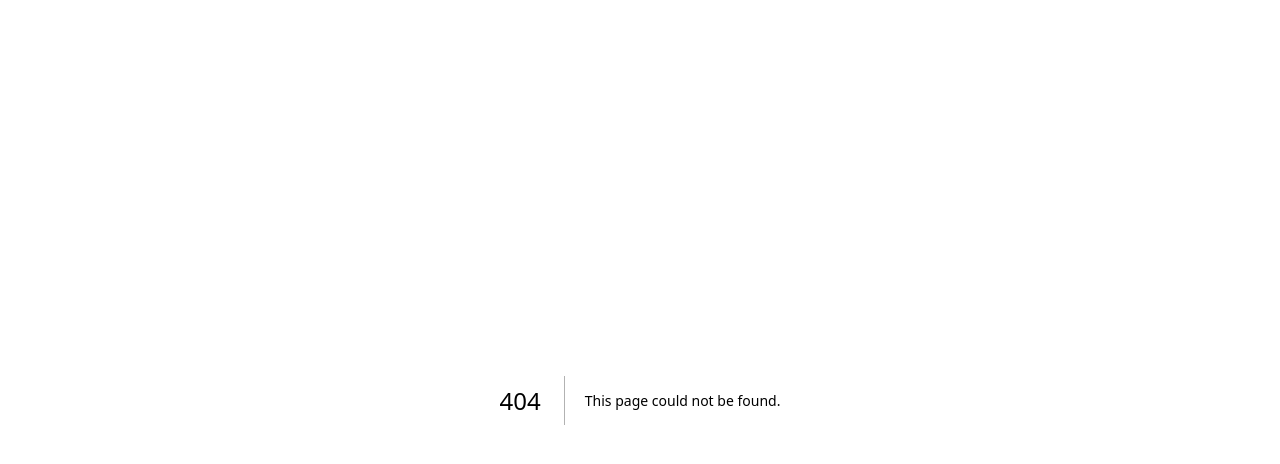
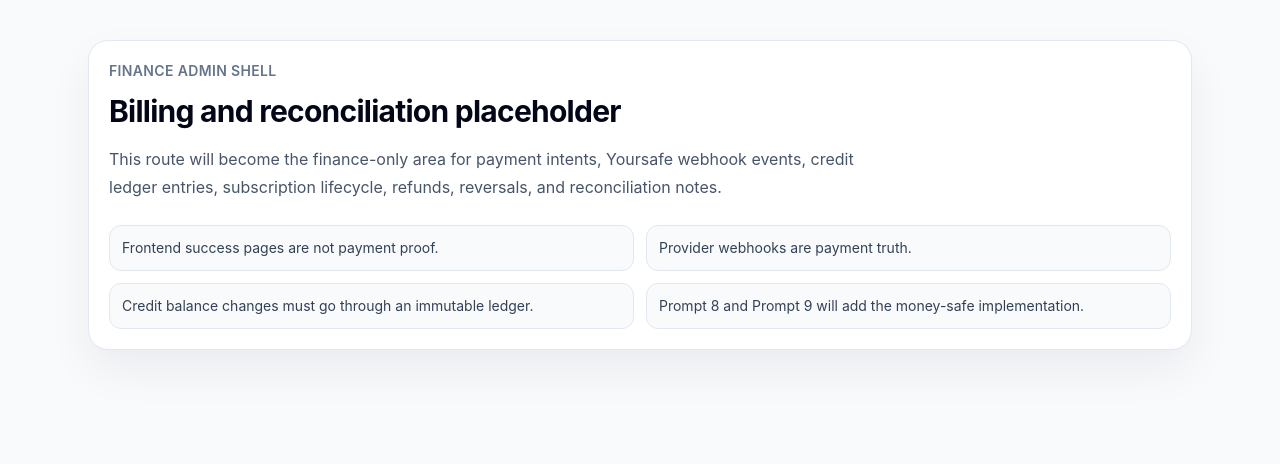
Before and after one commit to besfeng23/Matchy, a Next.js app in the folder apps/web/: page /admin/finance in a window 1280 px wide. Before the commit this address had no page. Shown: the top 464 px of the page. Built offline with nearby package versions, Linux system fonts and the light colour scheme.

Commit message:
feat: add finance admin shell

```diff
--- /dev/null
+++ b/apps/web/src/app/admin/finance/page.tsx
@@ -0,0 +1,19 @@
+import { ShellCard } from "@/components/shell-card";
+
+export default function FinanceAdminPage() {
+  return (
+    <main className="mx-auto flex min-h-screen max-w-6xl flex-col gap-8 px-6 py-10">
+      <ShellCard
+        eyebrow="Finance admin shell"
+        title="Billing and reconciliation placeholder"
+        description="This route will become the finance-only area for payment intents, Yoursafe webhook events, credit ledger entries, subscription lifecycle, refunds, reversals, and reconciliation notes."
+        items={[
+          "Frontend success pages are not payment proof.",
+          "Provider webhooks are payment truth.",
+          "Credit balance changes must go through an immutable ledger.",
+          "Prompt 8 and Prompt 9 will add the money-safe implementation.",
+        ]}
+      />
+    </main>
+  );
+}
```
